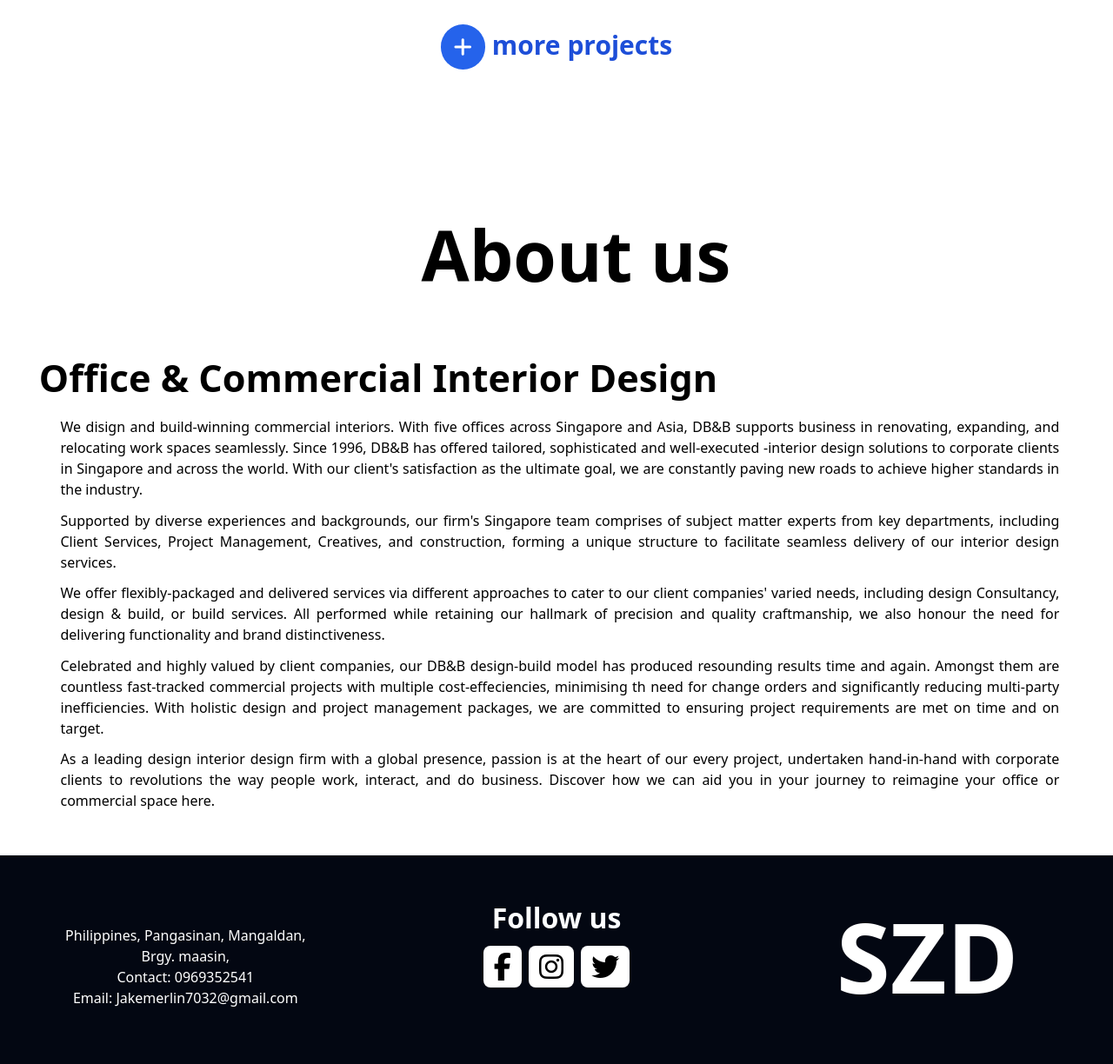
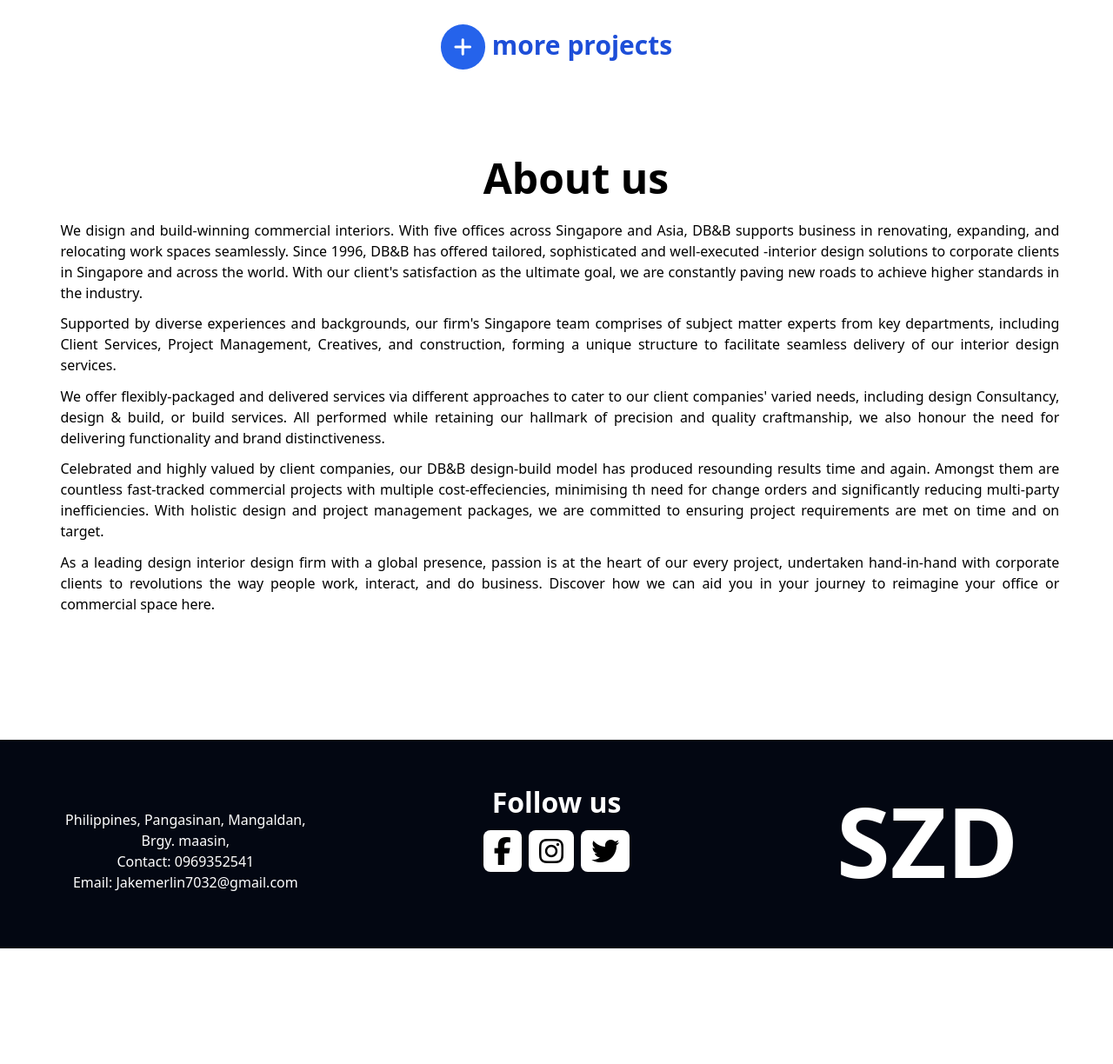
Before and after one commit to jakemerlin1133/architect2, a PHP site: page / in a window 1280 px wide. Shown: the part 3889-5113 px from the top of the page at 87% size. After the commit the page ends 4980 px from the top, so only its background shows below. Run offline with PHP 8.4, Linux system fonts and the light colour scheme; some libraries are stand-ins or nearby versions.

Commit message:
code create

```diff
--- a/index.php
+++ b/index.php
@@ -319,15 +319,11 @@
 
 
     <!-- About Us -->
-    <div class="relative w-full text-black bg-white .... max-[320px]:h-[106rem] max-[320px]:mt-[18%]  .... min-[320px]:h-[106rem] min-[320px]:mt-[18%] .... min-[331px]:h-[102rem] min-[331px]:mt-[18%] .... min-[340px]:h-[101rem] .... min-[349px]:h-[97rem] .... min-[362px]:h-[94rem] .... min-[375px]:h-[90rem] min-[375px]:mt-[18%] .... min-[420px]:h-[86rem] .... min-[443px]:h-[81rem] .... min-[466px]:h-[78rem] .... min-[491px]:h-[74rem] .... min-[543px]:h-[70rem] .... min-[609px]:h-[66rem] .... min-[680px]:h-[63rem] .... min-[768px]:h-[67rem] .... min-[845px]:h-[63rem] .... min-[1024px]:h-[47rem] min-[1024px]:mt-[10%]">
+
         <div class="text-black .... max-[320px]:pt-[4%] .... min-[320px]:text-center min-[320px]:pt-[4%] .... min-[425px]:pt-[2%] .... max-[1023px]:text-center ..... min-[1024px]:text-left min-[1024px]:pl-[3.5%] min-[1024px]:pt-[2%]">
 
-            <div class=" font-bold text-center .... max-[767px]:text-[2.7rem] max-[767px]:mb-[0.5rem] .... min-[768px]:text-[4.5rem] min-[768px]:mb-[1.5rem] .... min-[1024px]:text-[5em]">
+            <div class=" font-bold text-center .... max-[767px]:text-[1.5rem] .... min-[768px]:text-[2.1rem] .... min-[1024px]:text-[3em]">
                 About us
-            </div>
-
-            <div class="font-bold .... max-[320px]:text-[0.9rem] max-[320px]:mt-[10%] .... min-[321px]:text-[1rem] min-[321px]:mt-[10%] .... min-[768px]:text-[2rem] min-[768px]:mt-[8%] .... min-[1024px]:text-[2.7rem] min-[1024px]:mt-[4%]">
-                Office & Commercial Interior Design
             </div>
 
             <div class="max-[320px]:px-[10%] .... min-[320px]:px-[10%].... max-[1023px]:px-[10%] max-[1023px]:text-center ..... min-[1024px]:pl-[2%] min-[1024px]:pr-[5%] min-[1024px]:text-left ..... max-[1023px]:justify-center .... min-[1024px]:text-justify">
@@ -348,15 +344,13 @@
                 </div>
             </div>
         </div>
-    </div>
+
 
 
     <!-- Contact us -->
 
-    <div class="text-black font-bold text-center my-[9%] .... max-[767px]:text-[1.7rem] max-[767px]:my-[0.5rem] .... min-[768px]:text-[2.5rem] min-[768px]:my-[1.5rem] .... min-[1024px]:text-[2em]">
-    </div>
     <!-- Soc Icon -->
-    <div class="grid grid-cols-3 relative bg-gray-950 h-[30vh] text-black text-center">
+    <div class="grid grid-cols-3 relative bg-gray-950 h-[30vh] text-black text-center mt-[9rem]">
 
         <div class="text-white mt-[5rem]">
             <h1>Philippines, Pangasinan, Mangaldan,</h1>
```
